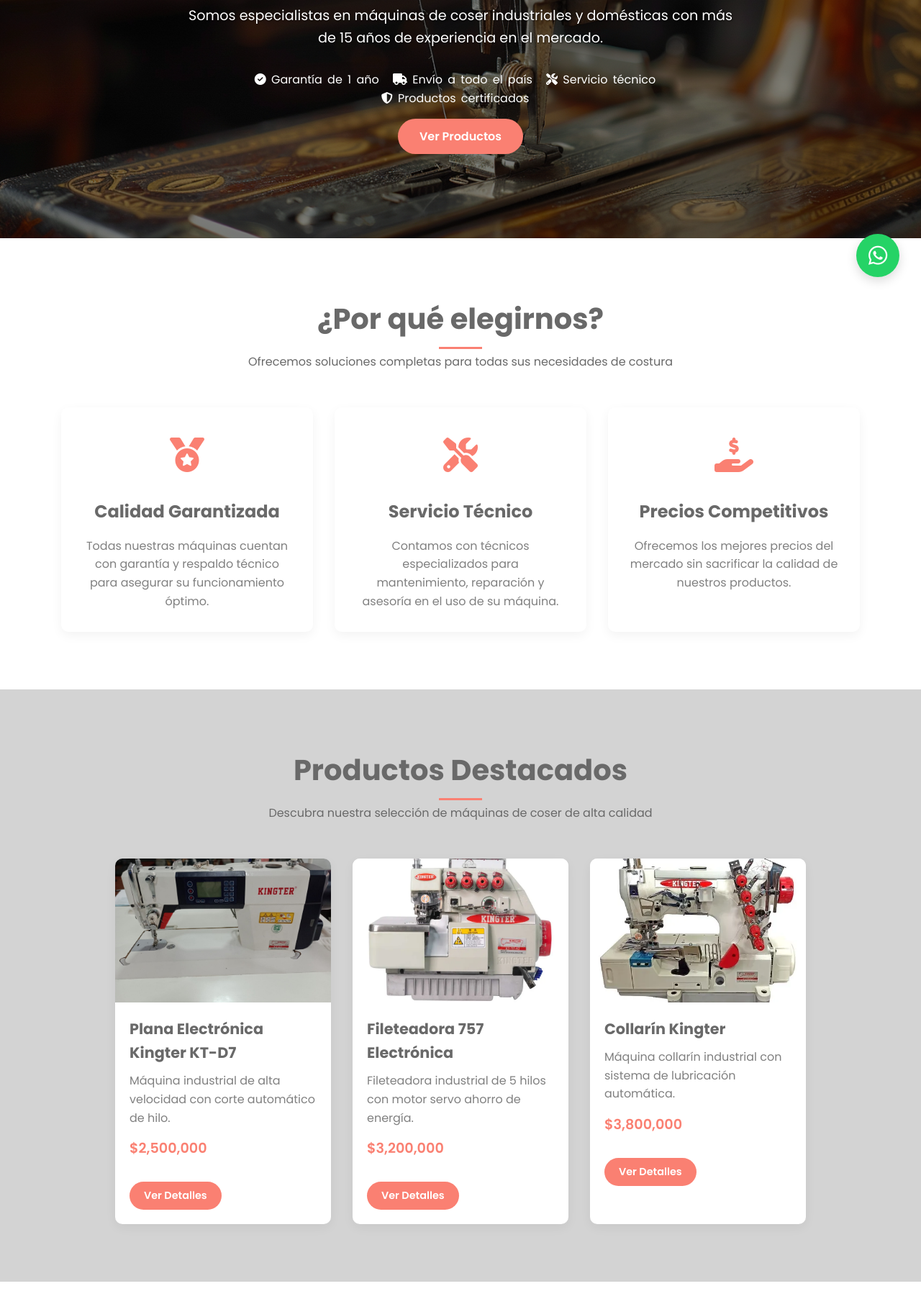
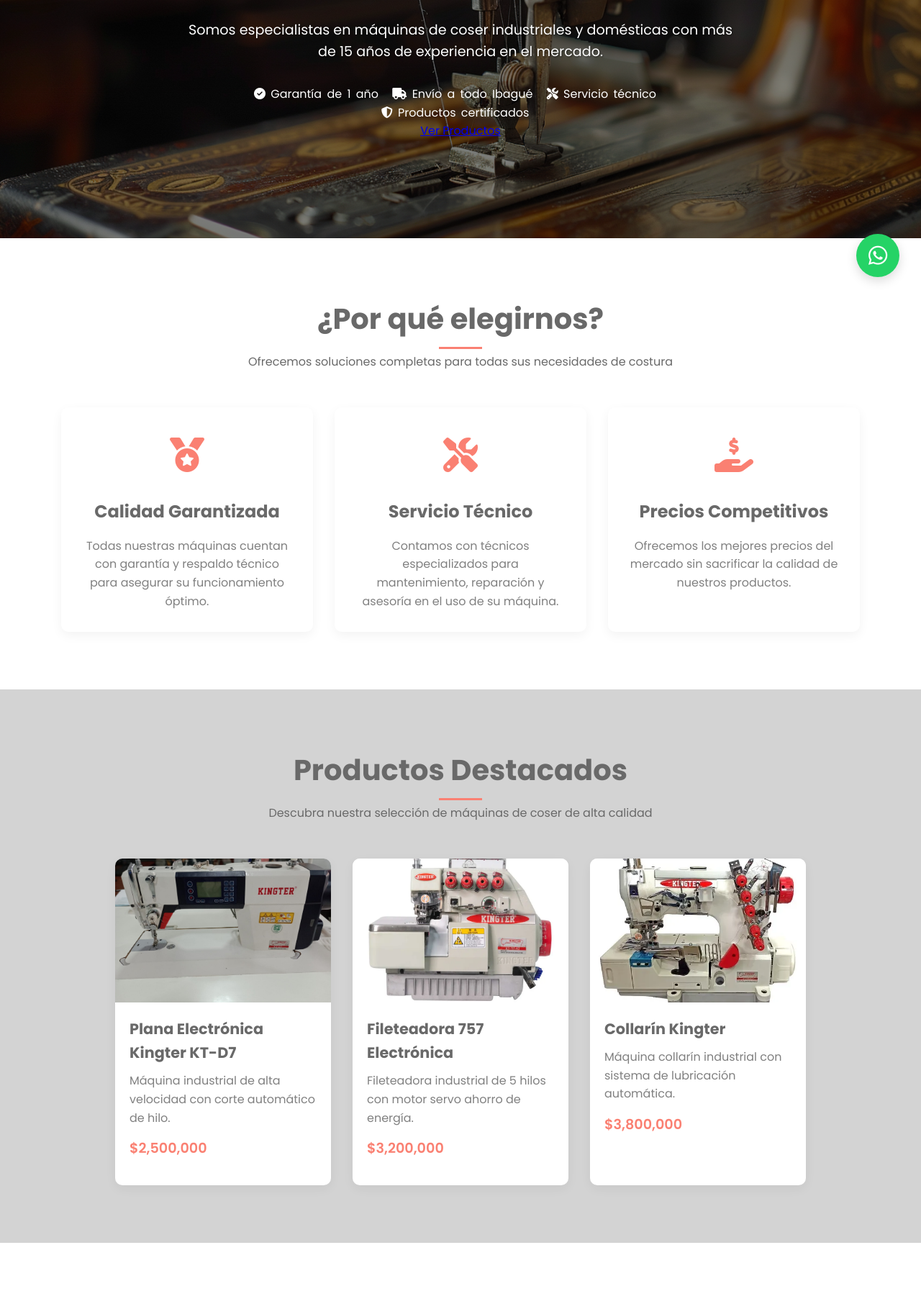
Before and after one commit to elierdev18/AESM, a PHP site: page /html/inicio.html in a window 1280 px wide. Shown: the part 385-2197 px from the top of the page at 72% size. Run offline with PHP 8.4, Linux system fonts and the light colour scheme; some libraries are stand-ins or nearby versions.

Commit message:
cambios pequeños

```diff
--- a/css/inicio.css
+++ b/css/inicio.css
@@ -122,19 +122,7 @@ nav ul li a:hover::after {
     text-shadow: 1px 1px 2px rgba(0, 0, 0, 0.5);
 }
 
-.btn {
-    display: inline-block;
-    padding: 12px 30px;
-    background-color: var(--color-salmon);
-    color: var(--color-white);
-    text-decoration: none;
-    border-radius: 30px;
-    font-weight: 600;
-    transition: all 0.3s ease;
-    border: none;
-    cursor: pointer;
-    margin-top: 15px;
-}
+
 
 .btn:hover {
     background-color: var(--color-salmon-dark);
@@ -281,10 +269,7 @@ nav ul li a:hover::after {
     margin-bottom: 15px;
 }
 
-.btn-sm {
-    padding: 8px 20px;
-    font-size: 0.9rem;
-}
+
 
 /* Sección de Testimonios */
 .testimonials {
--- a/html/inicio.html
+++ b/html/inicio.html
@@ -41,7 +41,7 @@
             <p>Somos especialistas en máquinas de coser industriales y domésticas con más de 15 años de experiencia en el mercado.</p>
             <div class="trust-badges">
                 <span class="trust-badge"><i class="fas fa-check-circle"></i> Garantía de 1 año</span>
-                <span class="trust-badge"><i class="fas fa-truck"></i> Envío a todo el país</span>
+                <span class="trust-badge"><i class="fas fa-truck"></i> Envío a todo Ibagué</span>
                 <span class="trust-badge"><i class="fas fa-tools"></i> Servicio técnico</span>
                 <span class="trust-badge"><i class="fas fa-shield-alt"></i> Productos certificados</span>
             </div>
@@ -95,7 +95,7 @@
                     <h3>Plana Electrónica Kingter KT-D7</h3>
                     <p>Máquina industrial de alta velocidad con corte automático de hilo.</p>
                     <div class="product-price">$2,500,000</div>
-                    <a href="detalles_productos/kingterktd7.html" class="btn btn-sm">Ver Detalles</a>
+                    <a href="etalles_productos/kingterktd7.html" class="btn btn-sm"></a>
                 </div>
             </div>
             <div class="product-card animate">
@@ -106,7 +106,7 @@
                     <h3>Fileteadora 757 Electrónica</h3>
                     <p>Fileteadora industrial de 5 hilos con motor servo ahorro de energía.</p>
                     <div class="product-price">$3,200,000</div>
-                    <a href="detalles_productos/kingter757.html" class="btn btn-sm">Ver Detalles</a>
+                    <a href="detalles_productos/kingter757.html" class="btn btn-sm"></a>
                 </div>
             </div>
             <div class="product-card animate">
@@ -117,7 +117,7 @@
                     <h3>Collarín Kingter</h3>
                     <p>Máquina collarín industrial con sistema de lubricación automática.</p>
                     <div class="product-price">$3,800,000</div>
-                    <a href="detalles_productos/kingtercollarin.html" class="btn btn-sm">Ver Detalles</a>
+                    <a href="detalles_productos/kingtercollarin.html" class="btn btn-sm"></a>
                 </div>
             </div>
         </div>
```
Also changed, not shown: css/servicios.css (+27 -1 lines), html/servicios.html (+7 -1 lines).
